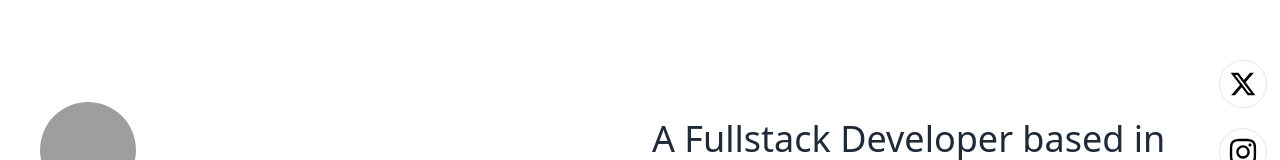
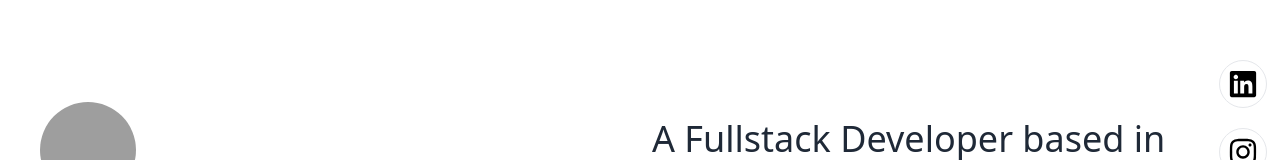
Before and after one commit to saurabh-codex/portfolio, a Next.js app: page /hero in a window 1280 px wide. Shown: the part 180-340 px from the top of the page. Built offline with nearby package versions, Linux system fonts and the light colour scheme; grey boxes are pictures that could not be loaded.

Commit message:
added linkedin links

```diff
--- a/src/app/hero/page.js
+++ b/src/app/hero/page.js
@@ -1,6 +1,6 @@
 "use client"
 import { FaInstagram } from "react-icons/fa6";
-import { RiTwitterXFill } from "react-icons/ri";
+import { FaLinkedin } from "react-icons/fa";
 import { FaGithub } from "react-icons/fa";
 import { MdOutlineMailOutline } from "react-icons/md";
 import { IoCallSharp } from "react-icons/io5";
@@ -22,7 +22,7 @@ const Hero = () => {
             </div>
             <div className="right sm:h-full sm:w-[6vw] flex justify-center items-center">
                 <ul className="flex w-full justify-around sm:flex-col sm:gap-5 ">
-                    <li className="w-12 h-12 bg-white text-black flex justify-center items-center group-hover:bg-black border rounded-full group-hover"><a title="X (Twitter)" href="https://twitter.com/saurabh74083"><RiTwitterXFill className="text-3xl group-hover group-hover:fill-white"/></a></li>
+                    <li className="w-12 h-12 bg-white text-black flex justify-center items-center group-hover:bg-black border rounded-full group-hover"><a title="X (Twitter)" href="https://www.linkedin.com/in/saurabh-soni-1a20491b6/"><FaLinkedin className="text-3xl group-hover group-hover:fill-white"/></a></li>
                     <li className="w-12 h-12 bg-white text-black flex justify-center items-center border rounded-full"><a title="Instagram" href="https://www.instagram.com/"><FaInstagram className="text-3xl"/></a></li>
                     <li className="w-12 h-12 bg-white text-black flex justify-center items-center border rounded-full"><a title="Github" href="https://github.com/Saurabh-codex"><FaGithub className="text-3xl"/></a></li>
                     <li className="w-12 h-12 bg-white text-black flex justify-center items-center border rounded-full"><a title="Mail" href="mailto:saurabhsoni74083@gmail.com"><MdOutlineMailOutline className="text-3xl"/></a></li>
--- a/src/component/footer.js
+++ b/src/component/footer.js
@@ -1,5 +1,5 @@
 import { FaGithub, FaInstagram } from "react-icons/fa6";
-import { RiTwitterXFill } from "react-icons/ri";
+import { FaLinkedin } from "react-icons/fa";
 import { MdOutlineMailOutline } from "react-icons/md";
 
 const Footer = () => {
@@ -22,7 +22,7 @@ const Footer = () => {
                         <FaGithub className="w-8 h-8"/>
                     </a>
                     <a rel="noopener noreferrer" href="https://twitter.com/saurabh74083" title="Twitter" className="flex items-center justify-center w-8 h-8 rounded-full sm:w-10 sm:h-10 dark:bg-white dark:text-gray-900">
-                       <RiTwitterXFill className/>
+                       <FaLinkedin className/>
                     </a>
                     <a rel="noopener noreferrer" href="mailto:saurabhsoni74083@gmail.com" title="Gmail" className="flex items-center justify-center w-8 h-8 rounded-full sm:w-10 sm:h-10 dark:bg-white dark:text-gray-900">
                       <MdOutlineMailOutline className="w-8 h-8"/>
--- a/src/component/header.js
+++ b/src/component/header.js
@@ -53,7 +53,7 @@ export const Header = () => {
                 ))}
             </ul>
             <div className="flex flex-col bg-zinc-900 hover:bg-white transition-all mr-2 h-[90%] w-auto px-2 py-1 group-hover rounded-lg tracking-tight justify-center items-center">
-                <a href="https://drive.google.com/file/d/1lGbcIjvHmQg4-QoattZgBp-AlPhMsbmJ/view?usp=drive_link">
+                <a href="https://drive.google.com/file/d/1MVkMRxTtRcEFBACbgCrvlyc3AxqcoyZW/view?usp=drivesdk">
                     <PiFilePdfFill className="text-white hover:text-black text-3xl"/>
                 </a>
             </div>
```
